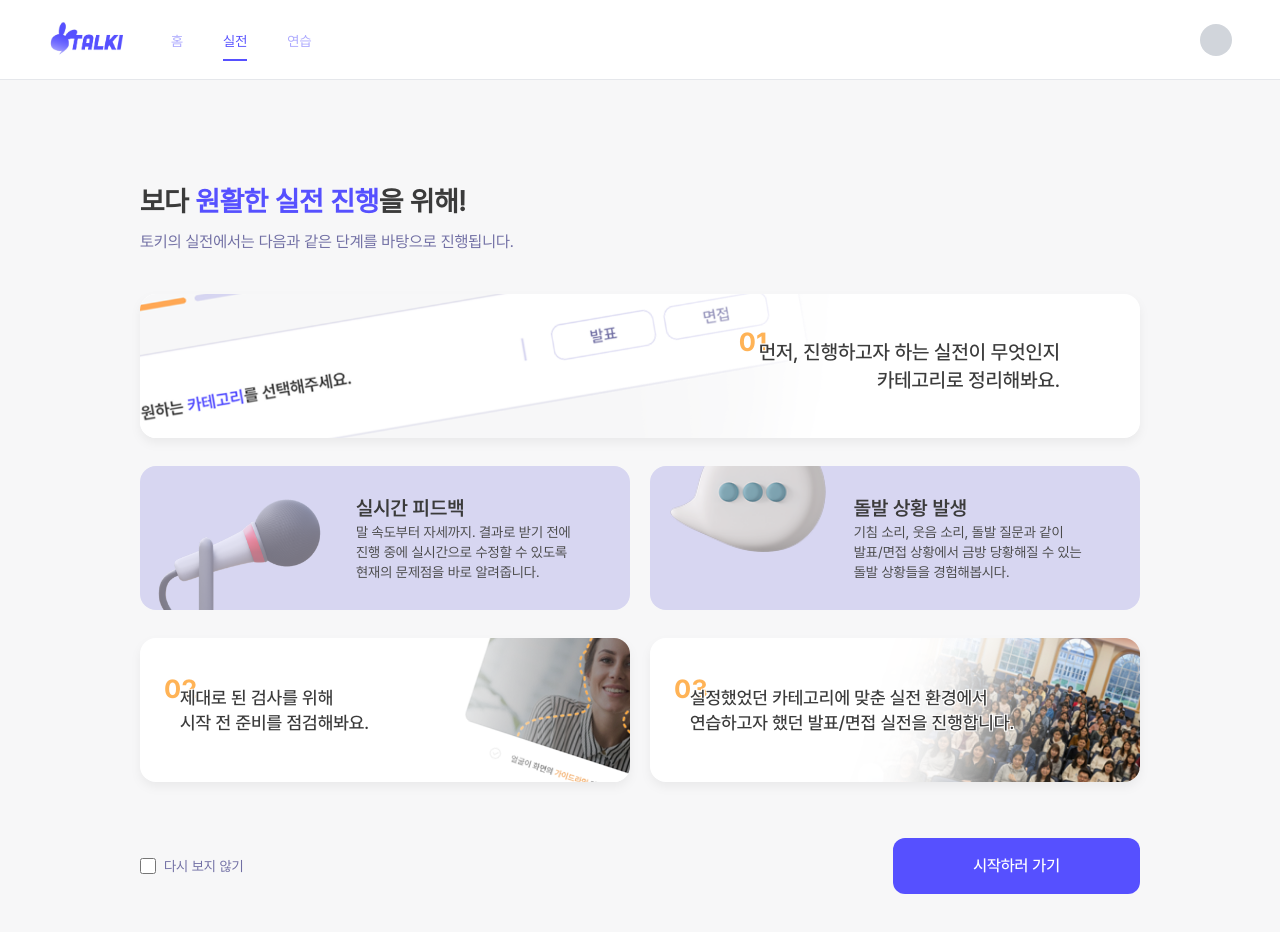
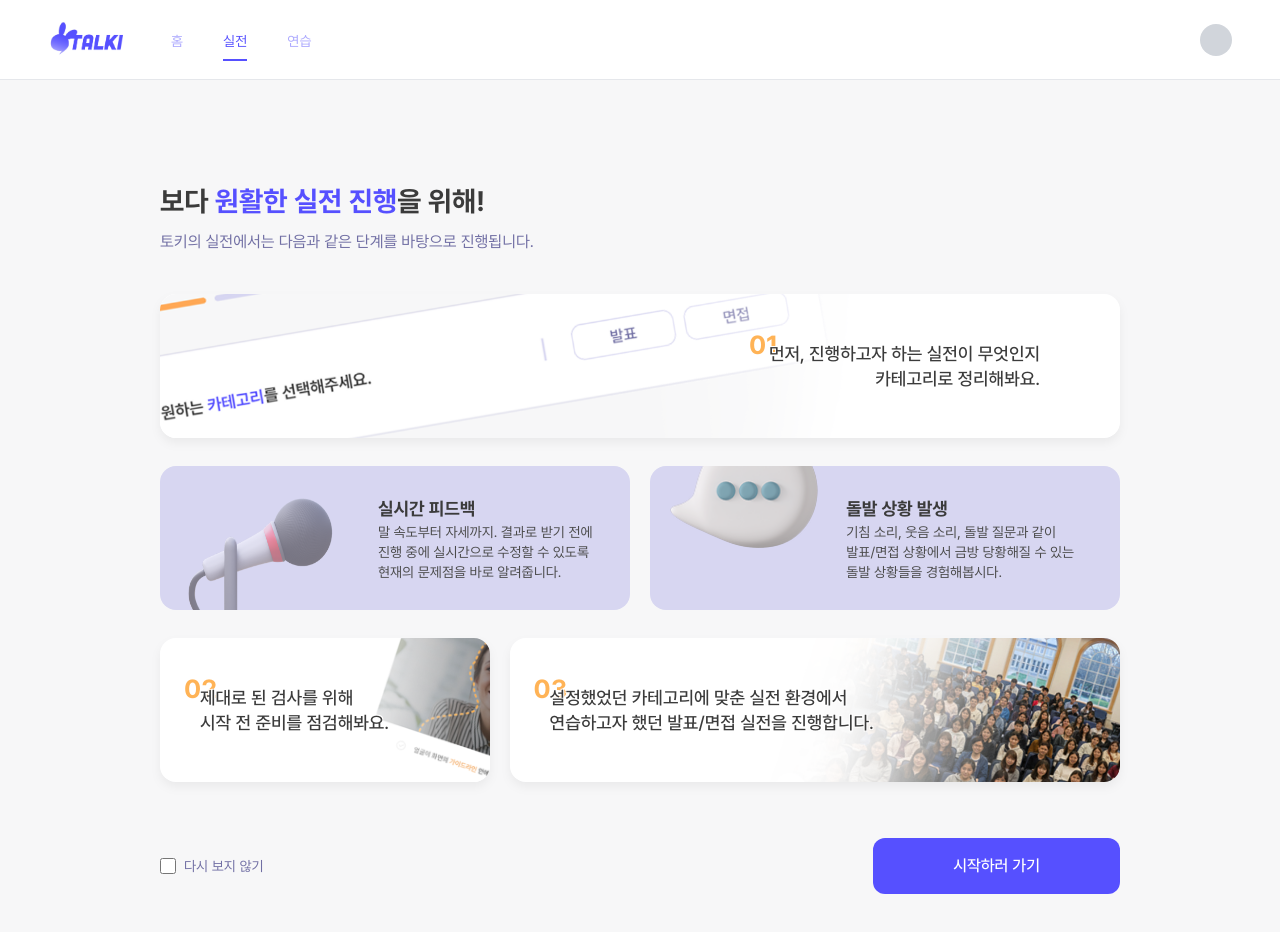
Before and after one commit to Bomi-Wandukong/talki-frontend, a React (Vite) app: page /actual/tutorial in a window 1280 px wide. Shown: the top 932 px of the page. Built offline with nearby package versions, Linux system fonts and the light colour scheme.

Commit message:
feat(login/nav):피드백 나온 거 수정

```diff
--- a/src/components/Nav/MainNav.tsx
+++ b/src/components/Nav/MainNav.tsx
@@ -1,5 +1,5 @@
 import React, { useState, useEffect } from 'react'
-import { Link } from 'react-router-dom'
+import { Link, useNavigate } from 'react-router-dom'
 import { IMAGES } from '@/utils/images'
 import api from '@/api/fetchClient'
 
@@ -15,6 +15,7 @@ interface ProfileData {
 }
 
 const MainNav: React.FC = () => {
+  const navigate = useNavigate()
   const [profile, setProfile] = useState<ProfileData | null>(null)
 
   useEffect(() => {
@@ -24,6 +25,7 @@ const MainNav: React.FC = () => {
     const fetchProfile = async () => {
       try {
         const data = await api.get('/profile/get')
+        //콘솔로그는 이후에 삭제 예정
         console.log('profile data:', data)
         setProfile({ userName: data.userName ?? data.userId })
       } catch (err) {
@@ -40,10 +42,20 @@ const MainNav: React.FC = () => {
     { name: '연습', linkTo: '/practice/tutorial', activePath: '/practice', isReady: true },
   ]
 
+  const requiresAuth = ['/home', '/practice']
+
   const handleLinkClick = (e: React.MouseEvent<HTMLAnchorElement>, item: MenuItem) => {
     if (!item.isReady) {
       e.preventDefault()
       alert('준비 중이에요!')
+      return
+    }
+    if (requiresAuth.some((path) => item.activePath.startsWith(path))) {
+      const token = localStorage.getItem('accessToken')
+      if (!token) {
+        e.preventDefault()
+        navigate('/login')
+      }
     }
   }
 
--- a/src/components/Nav/Nav.tsx
+++ b/src/components/Nav/Nav.tsx
@@ -52,6 +52,7 @@ const Nav: React.FC = () => {
     const fetchProfile = async () => {
       try {
         const data = await api.get('/profile/get')
+        //콘솔로그는 이후에 삭제 예정
         console.log('profile data:', data)
         setProfile({ userName: data.userName ?? data.userId })
         //username없으면 id라도 띄워주기. 그냥 제대로 받아오는지 확인하기 위해 넣은 부분. 이후 수정 예정.
@@ -69,10 +70,20 @@ const Nav: React.FC = () => {
     { name: '연습', linkTo: '/practice/tutorial', activePath: '/practice', isReady: true },
   ]
 
+  const requiresAuth = ['/home', '/practice']
+
   const handleLinkClick = (e: React.MouseEvent<HTMLAnchorElement>, item: MenuItem) => {
     if (!item.isReady) {
       e.preventDefault()
       alert('준비 중이에요!')
+      return
+    }
+    if (requiresAuth.some((path) => item.activePath.startsWith(path))) {
+      const token = localStorage.getItem('accessToken')
+      if (!token) {
+        e.preventDefault()
+        navigate('/login')
+      }
     }
   }
 
@@ -117,7 +128,7 @@ const Nav: React.FC = () => {
         <div className="relative flex items-center gap-3" ref={dropdownRef}>
           <button
             className="flex items-center gap-3 cursor-pointer"
-            onMouseEnter={() => setShowDropdown((prev) => !prev)}
+            onMouseEnter={() => setShowDropdown(true)}
           >
             <div className="h-8 w-8 rounded-full bg-gray-300" />
             {profile && (
@@ -145,7 +156,10 @@ const Nav: React.FC = () => {
       </header>
 
       {showProfileModal && (
-        <ProfileModal onClose={() => setShowProfileModal(false)} />
+        <ProfileModal
+          onClose={() => setShowProfileModal(false)}
+          onSaved={(userName) => setProfile({ userName })}
+        />
       )}
     </div>
   )
--- a/src/components/Nav/ProfileModal.tsx
+++ b/src/components/Nav/ProfileModal.tsx
@@ -3,6 +3,7 @@ import api from '@/api/fetchClient'
 
 interface ProfileModalProps {
   onClose: () => void
+  onSaved?: (userName: string) => void
 }
 
 interface ProfileForm {
@@ -14,7 +15,7 @@ interface ProfileForm {
   userType: string
 }
 
-const ProfileModal: React.FC<ProfileModalProps> = ({ onClose }) => {
+const ProfileModal: React.FC<ProfileModalProps> = ({ onClose, onSaved }) => {
   const [isEditing, setIsEditing] = useState(false)
   const [form, setForm] = useState<ProfileForm>({
     userName: '',
@@ -51,14 +52,24 @@ const ProfileModal: React.FC<ProfileModalProps> = ({ onClose }) => {
       })
 
       if (form.newPassword) {
-        await api.patch('/profile/password/update', {
-          oldPassword: form.oldPassword,
-          newPassword: form.newPassword,
-        })
+        if (!form.oldPassword) {
+          alert('기존 비밀번호가 누락되거나 맞지 않습니다.')
+          return
+        }
+        try {
+          await api.patch('/profile/password/update', {
+            oldPassword: form.oldPassword,
+            newPassword: form.newPassword,
+          })
+        } catch {
+          alert('기존 비밀번호가 누락되거나 맞지 않습니다.')
+          return
+        }
       }
 
       setForm((prev) => ({ ...prev, oldPassword: '', newPassword: '' }))
       setIsEditing(false)
+      onSaved?.(form.userName)
     } catch (err) {
       console.error('프로필 수정 실패:', err)
     }
--- a/src/pages/Tutorial/Tutorial.tsx
+++ b/src/pages/Tutorial/Tutorial.tsx
@@ -31,12 +31,12 @@ const Tutorial = () => {
   if (!isVisible) return null
 
   return (
-    <div className="min-h-screen bg-[#F7F7F8] pb-20 pt-[100px]">
+    <div className="min-h-screen bg-[#F7F7F8] pb-20 pt-[100px] w-full">
       <Nav />
 
-      <div className="mx-auto flex w-[1000px] flex-col items-center pt-20">
+      <div className="mx-auto flex w-[75%] flex-col items-center pt-20">
         <div className="mb-10 w-full">
-          <h1 className="text-[28px] font-bold text-[#3B3B3B]">
+          <h1 className="text-[28px] fontBold text-[#3B3B3B]">
             보다 <span className="text-[#5650FF]">원활한 실전 진행</span>을 위해!
           </h1>
           <p className="mt-2 text-[#716FA4]">
@@ -56,7 +56,7 @@ const Tutorial = () => {
               </span>
               <div className="relative z-10 text-right">
                 <p
-                  className="fontMedium text-[20px] leading-[1.4]"
+                  className="fontMedium text-[18px] leading-[1.4]"
                   style={{
                     textShadow: `
       -1px -1px 0 #fff,
@@ -77,9 +77,9 @@ const Tutorial = () => {
           {/* 01 설명 카드 */}
           <div className="mt-7 flex gap-5">
             <div className="flex h-36 w-[50%] items-center rounded-2xl bg-[#D7D6F1]">
-              <img src={IMAGES.mic} className="mt-[3%] h-[90%] w-[40%]" alt="mic" />
+              <img src={IMAGES.mic} className="mt-[3%] h-[90%] w-[37%] mx-3" alt="mic" />
               <div className="w-[60%] p-5">
-                <p className="fontSB text-xl">실시간 피드백</p>
+                <p className="fontBold text-[18px]">실시간 피드백</p>
                 <p className="fontRegular text-sm text-[#4B4B4B]">
                   말 속도부터 자세까지. 결과로 받기 전에
                   <br />
@@ -96,7 +96,7 @@ const Tutorial = () => {
                 alt="speech bubble"
               />
               <div className="w-[60%] p-5">
-                <p className="fontSB text-xl">돌발 상황 발생</p>
+                <p className="fontBold text-[18px]">돌발 상황 발생</p>
                 <p className="fontRegular text-sm text-[#4B4B4B]">
                   기침 소리, 웃음 소리, 돌발 질문과 같이
                   <br />
@@ -110,7 +110,7 @@ const Tutorial = () => {
 
           {/* 02, 03번 카드 */}
           <div className="mt-7 flex w-full gap-5">
-            <div className="relative flex h-36 w-[50%] items-center overflow-hidden rounded-2xl bg-white px-10 drop-shadow-[0_5px_5px_rgba(0,0,0,0.05)]">
+            <div className="relative flex h-36 w-[35%] items-center overflow-hidden rounded-2xl bg-white px-10 drop-shadow-[0_5px_5px_rgba(0,0,0,0.05)]">
               <div className="absolute right-0 h-full w-[60%]">
                 <img src={IMAGES.bg2} className="h-full w-full object-cover" alt="background 2" />
               </div>
@@ -136,7 +136,7 @@ const Tutorial = () => {
               </div>
             </div>
 
-            <div className="relative flex h-36 w-[50%] items-center overflow-hidden rounded-2xl bg-white px-10 drop-shadow-[0_5px_5px_rgba(0,0,0,0.05)]">
+            <div className="relative flex h-36 w-[65%] items-center overflow-hidden rounded-2xl bg-white px-10 drop-shadow-[0_5px_5px_rgba(0,0,0,0.05)]">
               <div className="absolute right-0 h-full w-[60%]">
                 <img src={IMAGES.bg3} className="h-full w-full object-cover" alt="background 3" />
               </div>
```
